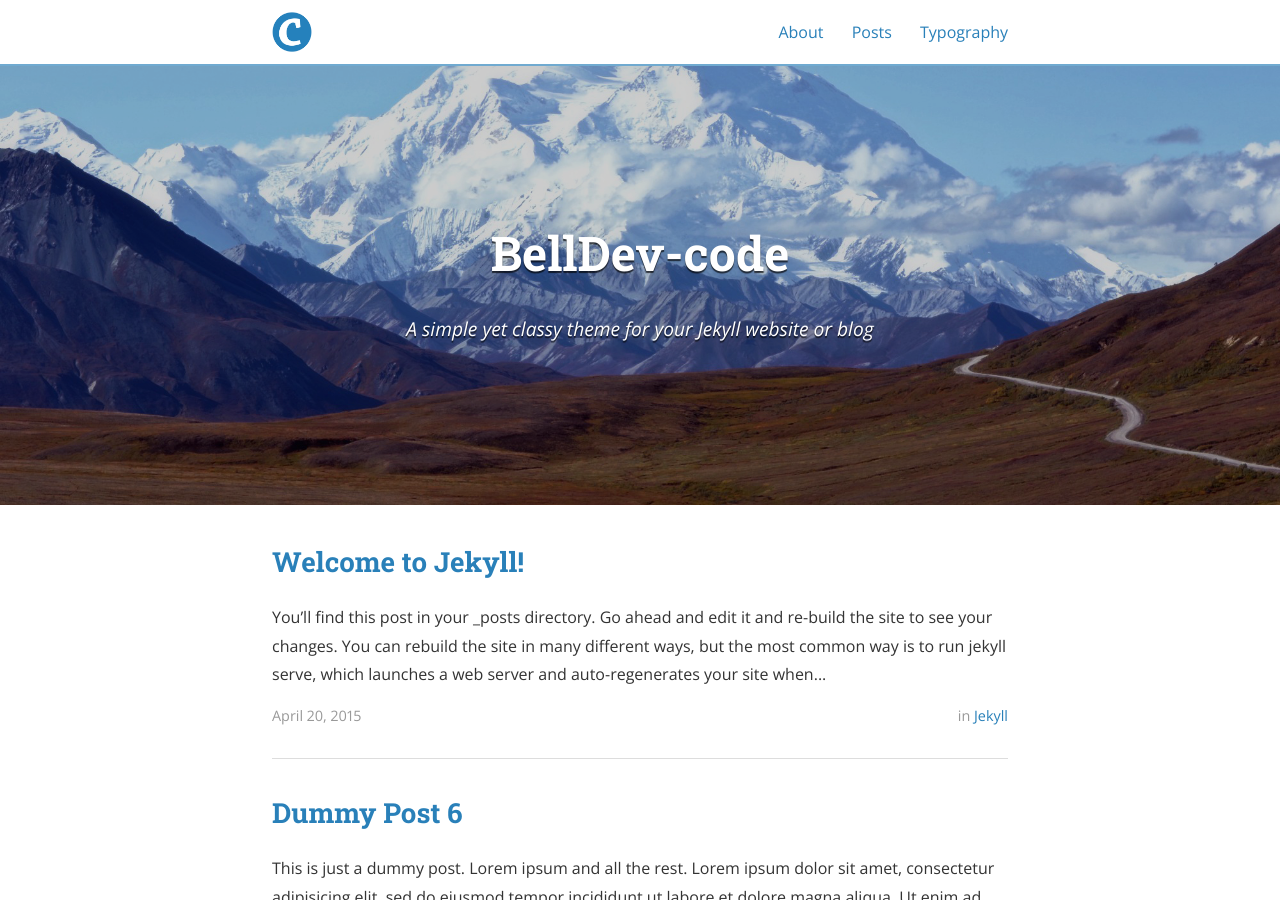
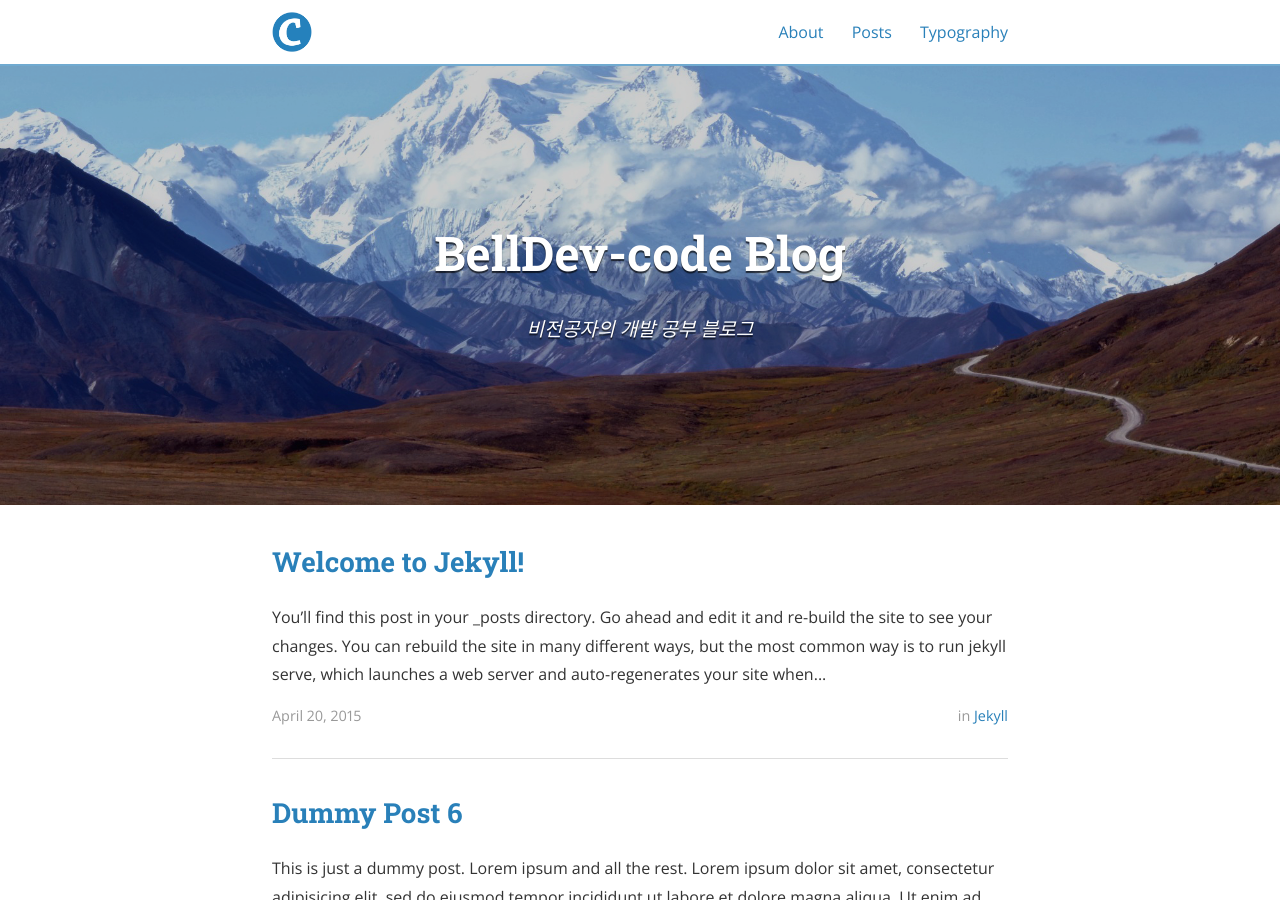
Before and after one commit to bellDev-code/bellDev-code.github.io, a Jekyll site: the page built from index.html, in a window 1280 px wide and 900 px high. Built offline with Jekyll 4.4.1, drawn with Linux system fonts in a browser that asks for light colours; nearby versions of some CDN libraries; the list of posts is cut into pages by our own code; some of the changed text lies outside the part shown.

Commit message:
메인 페이지 수정

```diff
--- a/_config.yml
+++ b/_config.yml
@@ -9,10 +9,10 @@ exclude:
   - "/vendor/"
 
 # Site settings
-title: BellDev-code
-subtitle: "A simple yet classy theme for your Jekyll website or blog"
-email: blcentra@gmail.com
-name: Ben Centra
+title: BellDev-code Blog
+subtitle: "비전공자의 개발 공부 블로그"
+email: fujifilm0517@naver.com
+name: BellDev
 description: >
   A simple yet classy theme for your Jekyll website or blog.
 # Base URL of site (i.e. /blog). It should always start with a slash,
```
